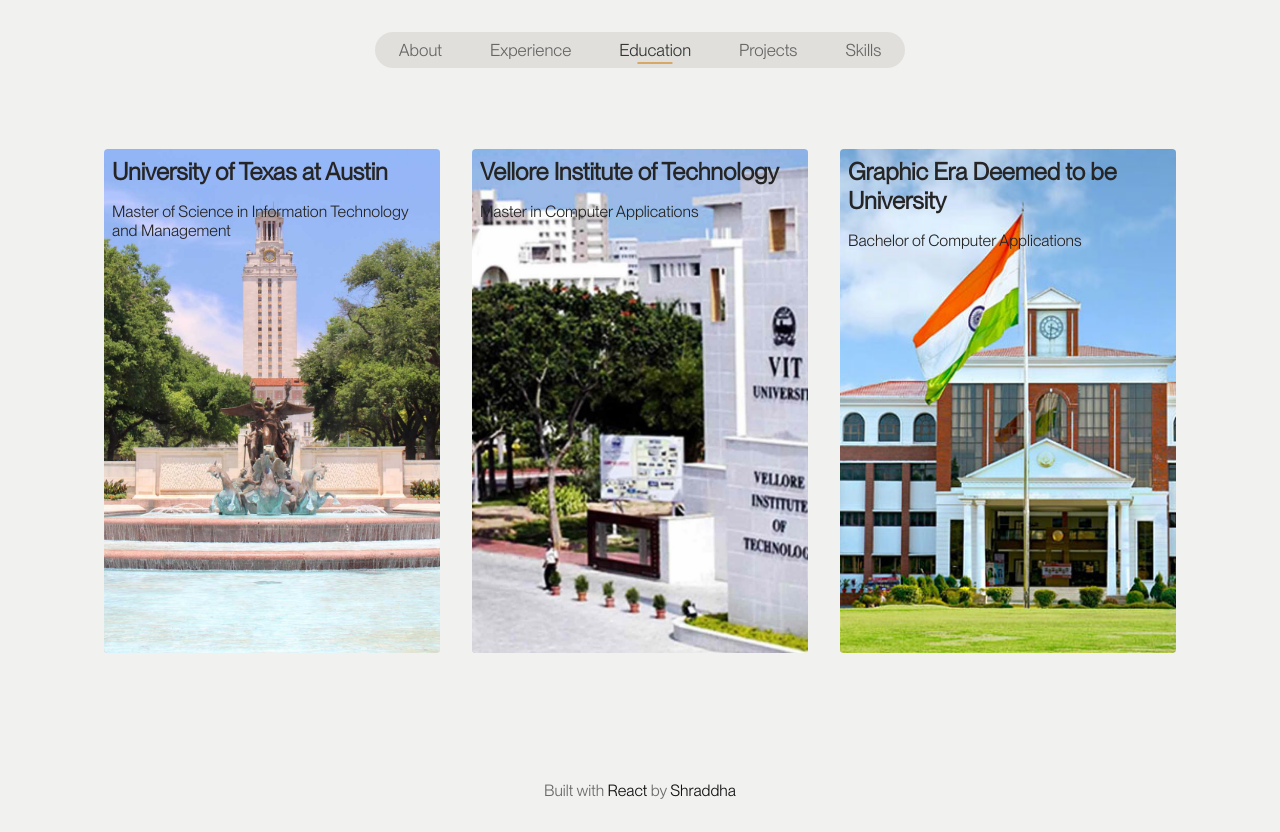
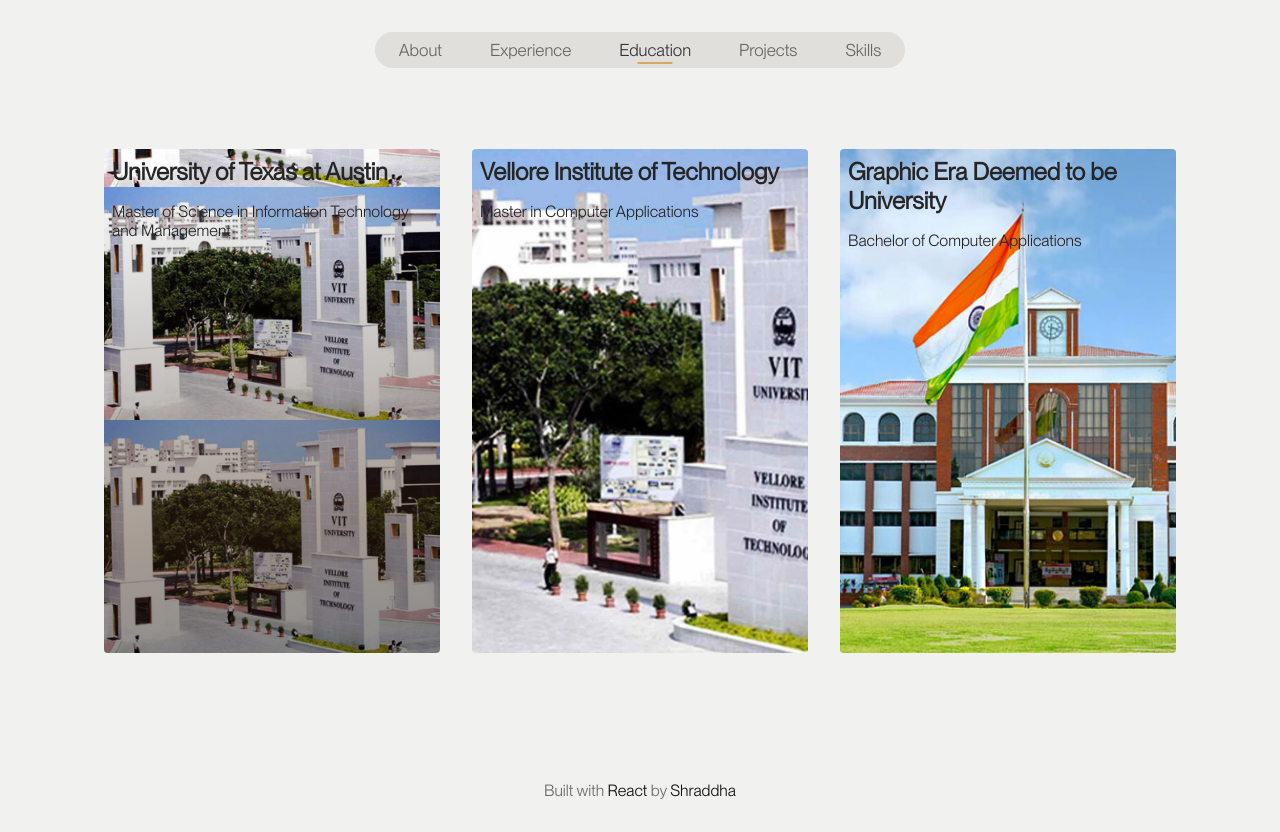
Before and after one commit to shraddha014/personal-website, a Next.js app: page /education in a window 1280 px wide. Built offline with nearby package versions, Linux system fonts and the light colour scheme.

Commit message:
added overlay pic

```diff
--- a/src/app/education/page.tsx
+++ b/src/app/education/page.tsx
@@ -8,7 +8,7 @@
         <>
         <Card frontContent={{
             name: "University of Texas at Austin",
-            firstImage: '/assests/ut-pic.jpg',
+            firstImage: '/assests/ut_overlay1.svg',
             secondImage: '/assests/vit-pic.jpg'
         }} backContent={{
             relatedCourse: ['Advanced Programming & App Development', 'Design Methods', 'Product Management',
```
Also changed, not shown: public/assests/ut_overlay1.svg (added).
